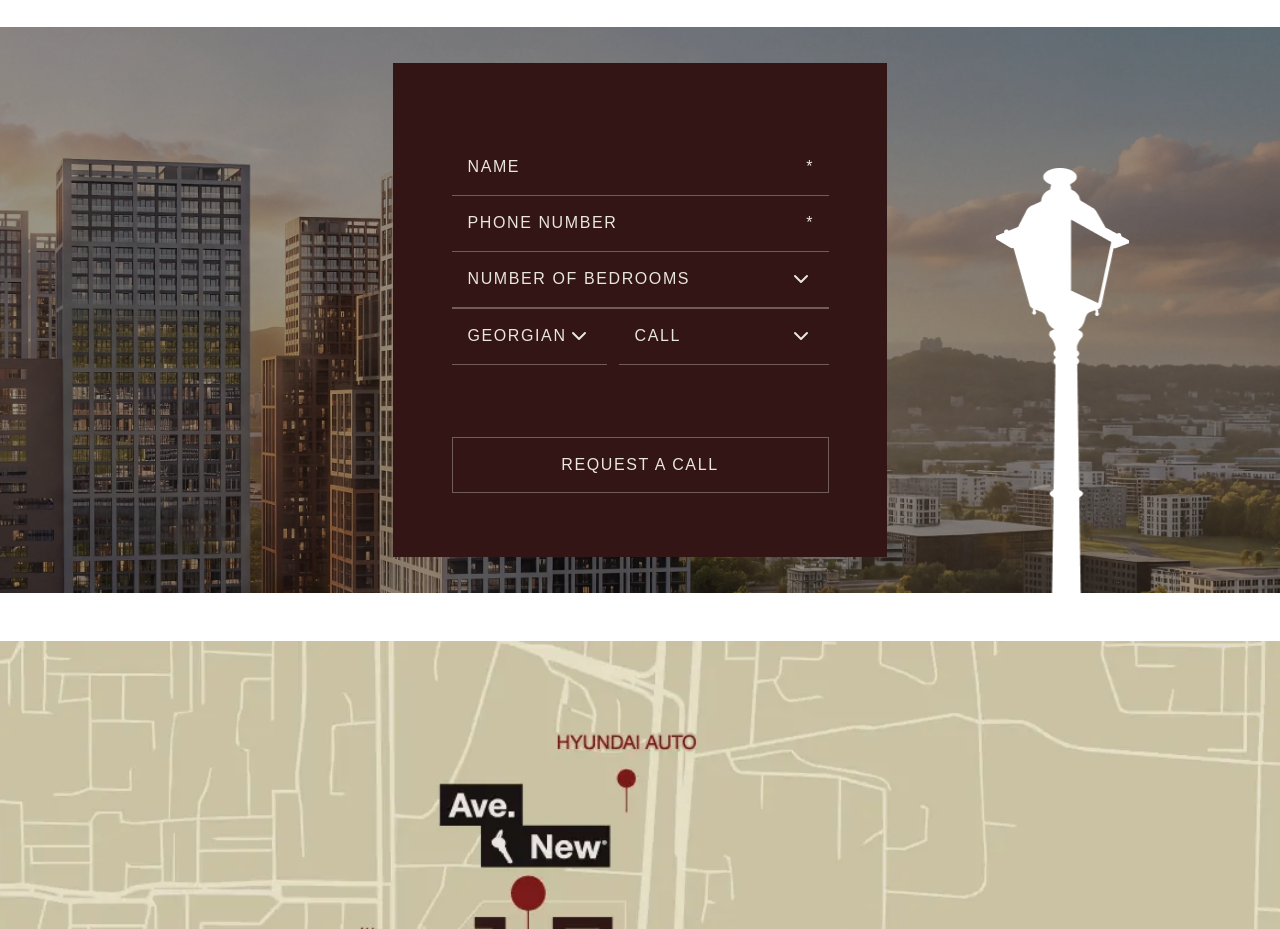
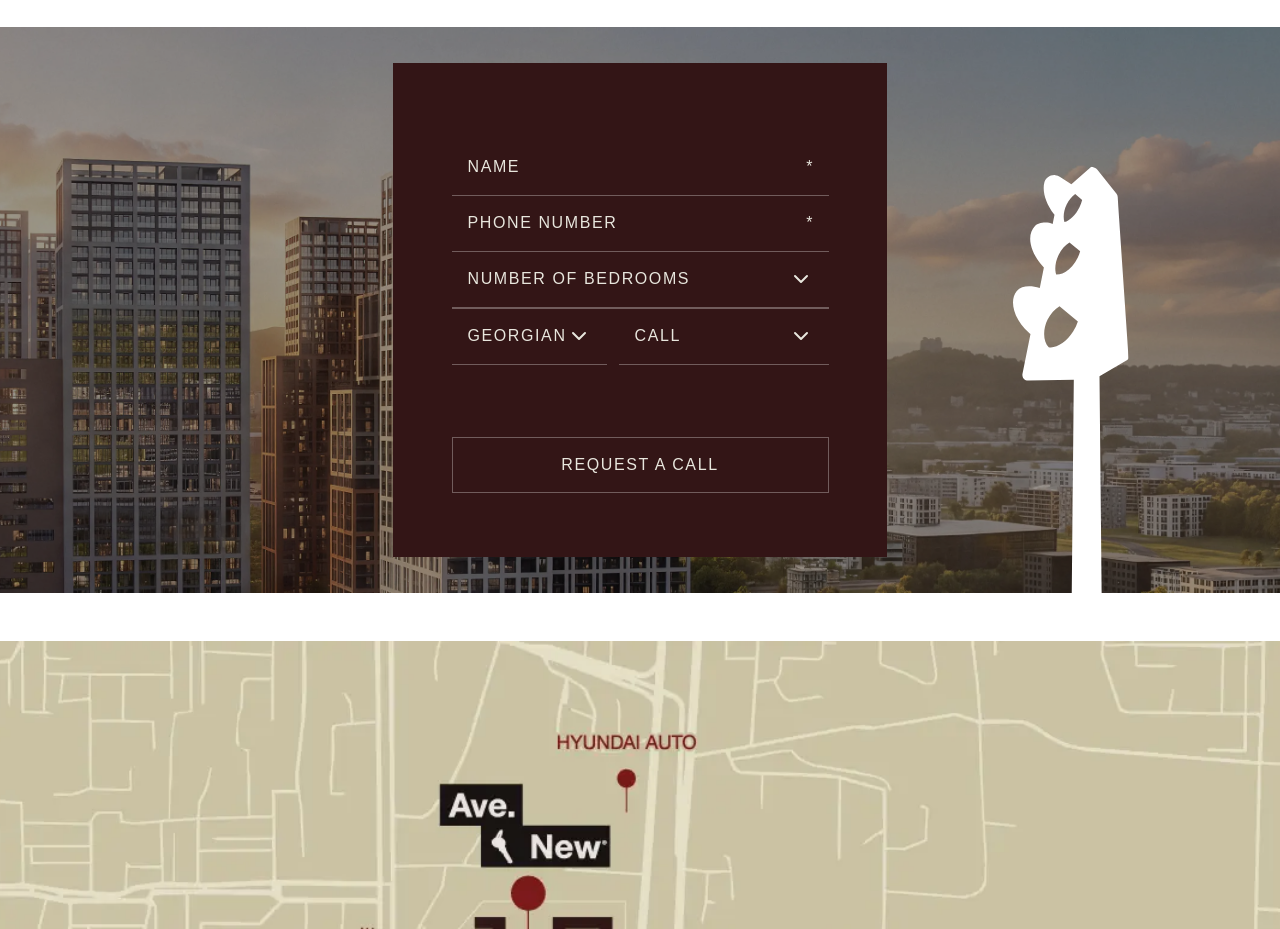
Before and after one commit to Kat-Erina/AVENEW, a Next.js app: page /en in a window 1280 px wide. Shown: the part 3540-4469 px from the top of the page. Built offline with nearby package versions, Linux system fonts and the light colour scheme; a web font is replaced by a local one.

Commit message:
changed svg

```diff
--- a/app/[locale]/page.jsx
+++ b/app/[locale]/page.jsx
@@ -87,8 +87,8 @@ const Home = async ({ params }) => {
         <div className="pb-12 bg-white">
           <div className="h-[650px] lg:h-[566px] py-10 relative flex justify-center items-center bg-[url(/img4.webp)] bg-bottom   md:bg-cover">
             <div className="absolute inset-0 bg-black/40" />
-            <div className="hidden xl:block absolute bottom-0 lg:right-37.75 w-33.25 h-106.25">
-              <Image src="/Vector (5).png" fill alt="" />
+            <div className="hidden xl:block absolute bottom-0 lg:right-37.75 w-29 h-116">
+              <Image src="/icons/Layer_1.svg" fill alt="shadow" />
             </div>
             <div className="w-[494px] h-[494px] bg-dark-red flex justify-center items-center z-10 p-6 lg:p-0">
               <Form width="377px" />
```
Also changed, not shown: public/Vector (5).png (deleted), public/icons/Layer_1.svg (added).
